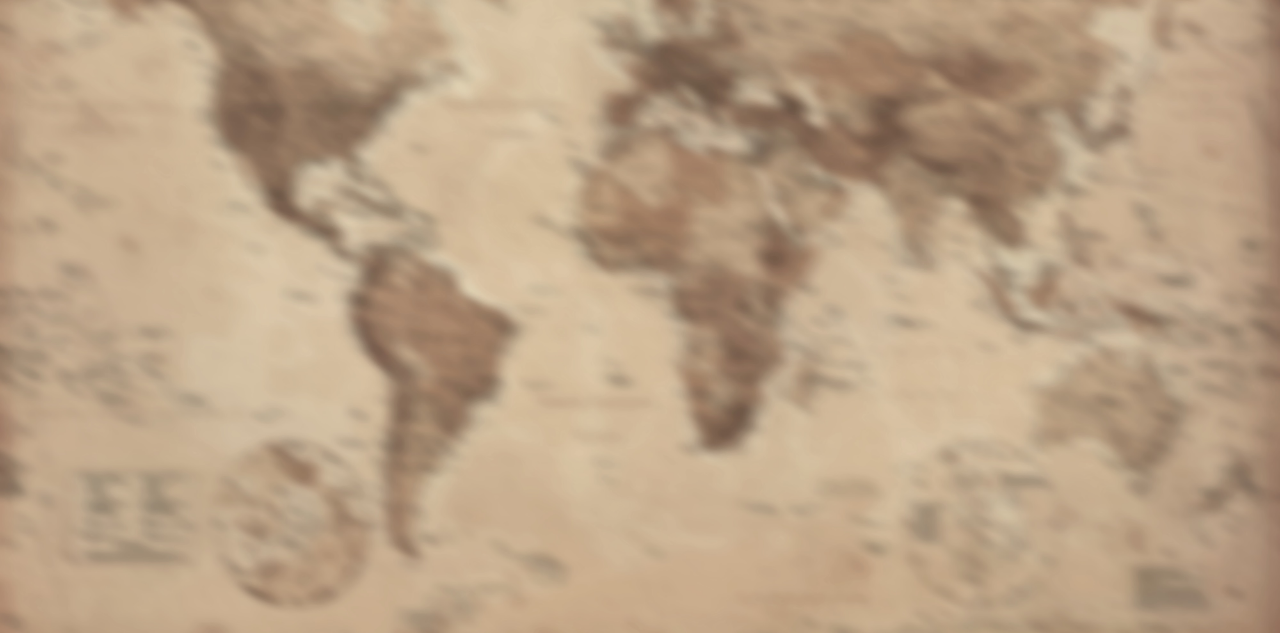
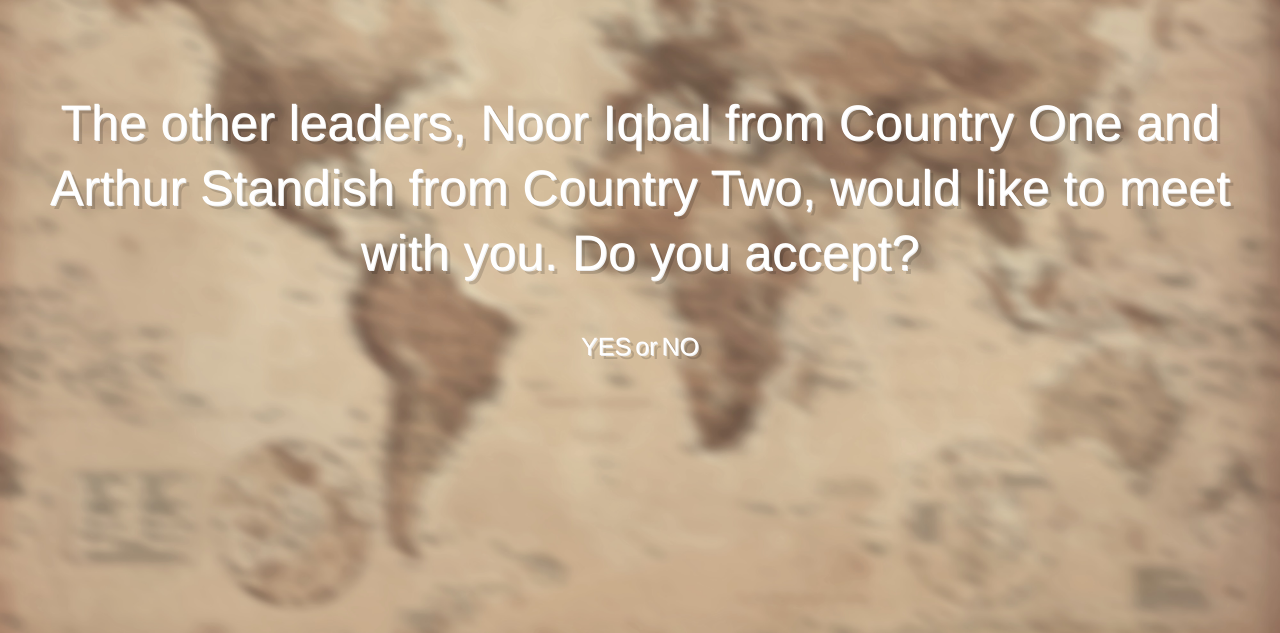
Before and after one commit to evanslack/evanslack.github.io, a plain HTML site: page school/wep/p2/index.html in a window 1280 px wide. Shown: the part 167-800 px from the top of the page. Drawn offline with Linux system fonts and the light colour scheme.

Commit message:
Ethics Project P17

```diff
--- a/school/wep/p2/index.html
+++ b/school/wep/p2/index.html
@@ -67,6 +67,22 @@
 
 			<h1> THE ETHICS OF WAR, CONT. </h1>
 
+			<br>
+
+			<h2>The other leaders, Noor Iqbal from Country One and Arthur Standish from Country Two, would like to meet with you. Do you accept?</h2>
+
+			<table>
+
+				<tr>
+
+					<td>YES  </td>
+					<td>  or  </td>
+					<td>  NO</td>
+
+				</tr>
+
+			</table>
+
 			<!--- Here is where the magic happens --->
 
 			<script>
```
